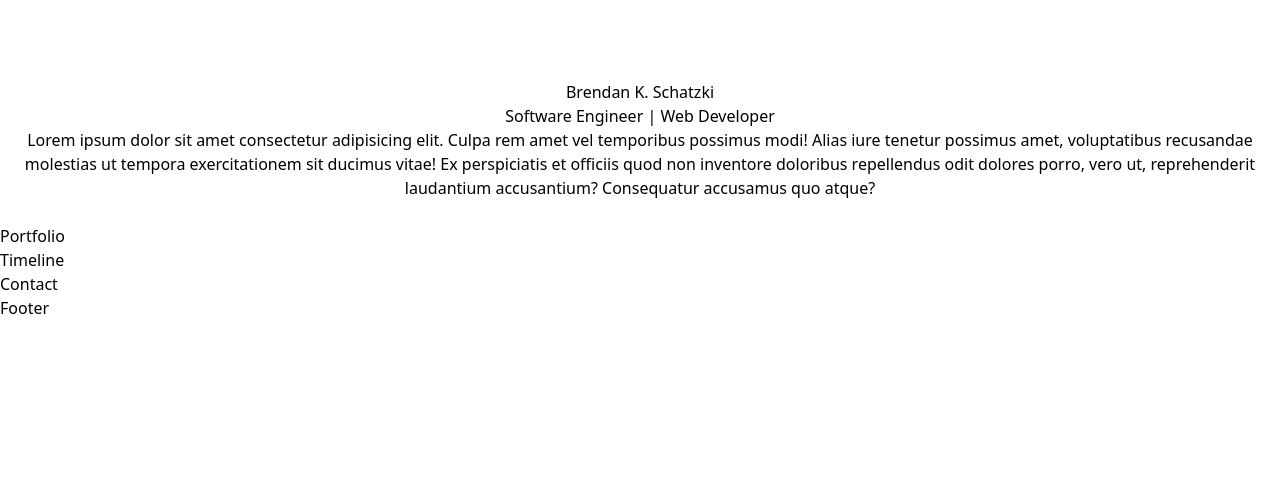
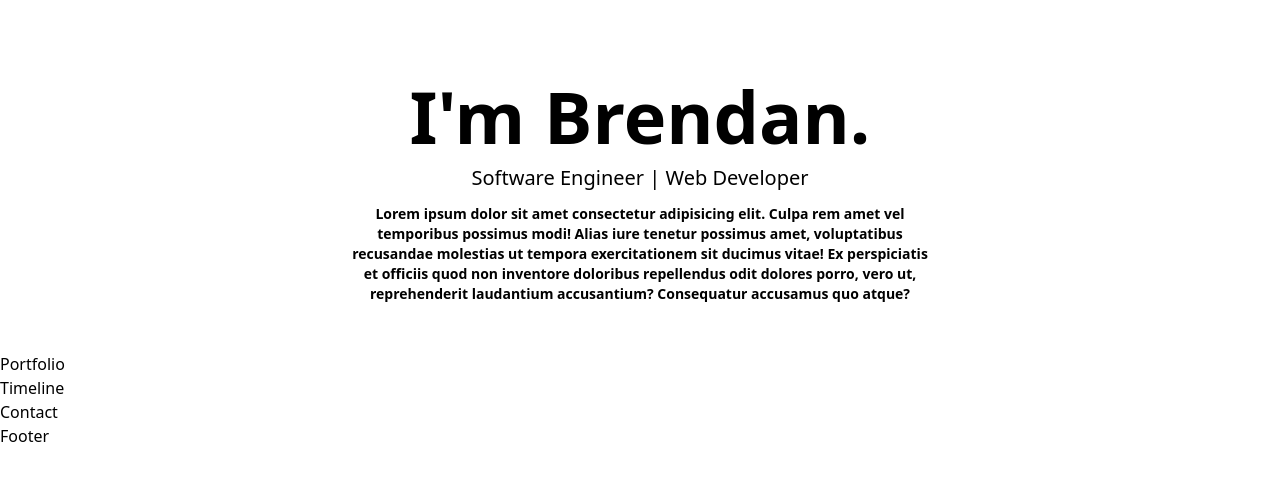
Before and after one commit to BKSchatzki/bks-portfolio, a React (Vite) app: page / in a window 1280 px wide. Shown: the top 480 px of the page. Built offline with nearby package versions, Linux system fonts and the light colour scheme.

Commit message:
Add content and styling to Intro elements

```diff
--- a/src/components/Intro.jsx
+++ b/src/components/Intro.jsx
@@ -3,9 +3,9 @@ import React from 'react'
 function Intro() {
   return (
     <div className="flex items-center justify-center flex-col text-center pt-20 pb-6">
-      <h1>Brendan K. Schatzki</h1>
-      <p>Software Engineer | Web Developer</p>
-      <p>Lorem ipsum dolor sit amet consectetur adipisicing elit. Culpa rem amet vel temporibus possimus modi! Alias iure tenetur possimus amet, voluptatibus recusandae molestias ut tempora exercitationem sit ducimus vitae! Ex perspiciatis et officiis quod non inventore doloribus repellendus odit dolores porro, vero ut, reprehenderit laudantium accusantium? Consequatur accusamus quo atque?</p>
+      <h1 className="text-4xl md:text-7xl mb-1 md:mb-3 font-bold">I'm Brendan.</h1>
+      <p className="text-base md:text-xl mb-3 font-medium">Software Engineer | Web Developer</p>
+      <p className="text-sm max-w-xl mb-6 font-bold">Lorem ipsum dolor sit amet consectetur adipisicing elit. Culpa rem amet vel temporibus possimus modi! Alias iure tenetur possimus amet, voluptatibus recusandae molestias ut tempora exercitationem sit ducimus vitae! Ex perspiciatis et officiis quod non inventore doloribus repellendus odit dolores porro, vero ut, reprehenderit laudantium accusantium? Consequatur accusamus quo atque?</p>
     </div>
   )
 }
```
